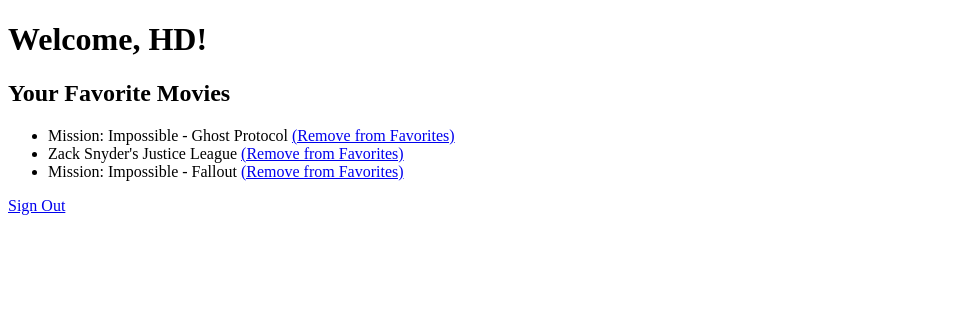
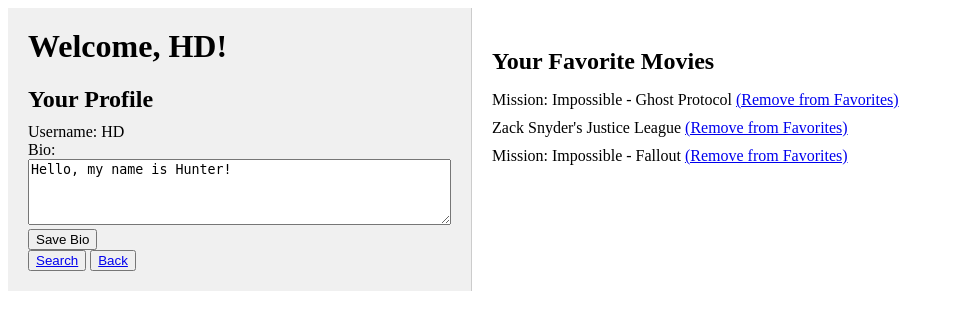
Before and after one commit to hduffek/CineMatch, a Django app: page /CineMatch/profile in a window 1280 px wide. Shown: the top 330 px of the page, without its empty margins (0-953 px from the left). Run offline with Django 4.2, Linux system fonts and the light colour scheme; a user stored in the database is signed in; data comes from the database, SQL or seed files in the repository; both versions use the stored data as it was after the commit.

Commit message:
Deleted .gitignore for now. Added user ability to add bio, displays username. General quality of life changes by adding navigation buttons to other screens.

```diff
--- a/CineMatch/forms.py
+++ b/CineMatch/forms.py
@@ -1,8 +1,17 @@
 from django import forms
-from .models import Questionnaire
+from .models import Questionnaire, UserProfile
 
 
 class QuestionnaireForm(forms.ModelForm):
     class Meta:
         model = Questionnaire
         fields = ['genre_select', 'actor_select', 'director_select', 'rating_select']
+
+
+class BioForm(forms.ModelForm):
+    class Meta:
+        model = UserProfile
+        fields = ['bio']
+        widgets = {
+            'bio': forms.Textarea(attrs={'rows': 4, 'cols': 40}),
+        }
--- a/CineMatch/models.py
+++ b/CineMatch/models.py
@@ -32,3 +32,11 @@
 
     def __str__(self):
         return f"{self.user.username} - {self.movie_title}"
+
+
+class UserProfile(models.Model):
+    user = models.OneToOneField(User, on_delete=models.CASCADE)
+    bio = models.CharField(max_length=200, blank=True)
+
+    def __str__(self):
+        return self.user.username
--- a/CineMatch/templates/CineMatch/index.html
+++ b/CineMatch/templates/CineMatch/index.html
@@ -27,6 +27,7 @@
     <h4>You've been successfully logged in.</h4>
     <button type="submit"> <a href="{% url 'signout' %}"> Sign Out</a></button>
     <button><a href="{% url 'search_results' %}">Continue</a></button>
+    <button><a href="{% url 'profile' %}">Profile</a></button>
 
     {% else %}
     <button type="submit"> <a href="{% url 'signup' %}"> Sign Up</a></button>
--- a/CineMatch/templates/CineMatch/profile.html
+++ b/CineMatch/templates/CineMatch/profile.html
@@ -3,9 +3,58 @@
 <head>
     <meta charset="utf-8">
     <title>User Profile</title>
+    <style>
+        body {
+            display: flex;
+            align-items: stretch;
+        }
+
+        #left {
+            flex: 1;
+            padding: 20px;
+            background-color: #f0f0f0;
+            border-right: 1px solid #ccc;
+        }
+
+        #right {
+            flex: 2;
+            padding: 20px;
+        }
+
+        h1 {
+            margin-top: 0;
+        }
+
+        h2 {
+            margin-bottom: 10px;
+        }
+
+        ul {
+            list-style-type: none;
+            padding-left: 0;
+        }
+
+        li {
+            margin-bottom: 10px;
+        }
+    </style>
 </head>
 <body>
+    <div id="left">
     <h1>Welcome, {{ user.username }}!</h1>
+    <h2>Your Profile</h2>
+    <form method="post" enctype="multipart/form-data">
+        {% csrf_token %}
+        <label for="username">Username: {{ user.username }}</label>
+        <br>
+        <label for="bio">Bio:</label>
+        <textarea name="bio" id="bio" rows="4" cols="50">{{ bio_form.instance.bio }}</textarea>
+        <button type="submit">Save Bio</button>
+    </form>
+    <button><a href="{% url 'search_results' %}">Search</a></button>
+    <button><a href="{% url 'home' %}">Back</a></button>
+    </div>
+    <div id="right">
         <h2>Your Favorite Movies</h2>
         <ul>
             {% for movie in favorite_movies %}
@@ -17,6 +66,25 @@
                 <li>No favorite movies yet.</li>
             {% endfor %}
         </ul>
-    <p><a href="{% url 'signout' %}">Sign Out</a></p>
+    </div>
+    <script>
+    document.addEventListener('DOMContentLoaded', function() {
+        const bioTextarea = document.getElementById('bio');
+        const saveBioButton = document.getElementById('save_bio');
+
+        // Load saved bio from session storage (if available)
+        const savedBio = sessionStorage.getItem('user_bio');
+        if (savedBio) {
+            bioTextarea.value = savedBio;
+        }
+
+        // Save bio to session storage when the "Save Bio" button is clicked
+        saveBioButton.addEventListener('click', function() {
+            const bioValue = bioTextarea.value;
+            sessionStorage.setItem('user_bio', bioValue);
+            alert('Bio saved successfully!');
+        });
+    });
+    </script>
 </body>
 </html>
--- a/CineMatch/templates/CineMatch/search.html
+++ b/CineMatch/templates/CineMatch/search.html
@@ -40,6 +40,7 @@
         <br><br>
 
         <input type="submit" value="Search">
+        <button><a href="{% url 'home' %}">Home</a></button>
     </form>
 </body>
 </html>
--- a/CineMatch/views.py
+++ b/CineMatch/views.py
@@ -1,4 +1,6 @@
 import requests as req
+from django.core.files.storage import FileSystemStorage
+
 from .config import config
 from django.contrib import messages
 from django.contrib.auth import authenticate, login, logout
@@ -13,9 +15,9 @@
 from django.utils.http import urlsafe_base64_encode, urlsafe_base64_decode
 
 from mysite import settings
-from .forms import QuestionnaireForm
+from .forms import QuestionnaireForm, BioForm
 from .tokens import generate_token
-from .models import FavoriteMovie
+from .models import FavoriteMovie, UserProfile
 
 
 def home(request):
@@ -133,15 +135,25 @@
         return render(request, "activation_failed.html")
 
 
-TMDB_API_KEY = '898686cb40052c4a3aeb81c6101d95ea'
 TMDB_BASE_URL = 'https://api.themoviedb.org/3/'
 
 
 @login_required
 def profile(request):
     user = request.user
+    user_profile, created = UserProfile.objects.get_or_create(user=user)
     favorite_movies = FavoriteMovie.objects.filter(user=user)
-    return render(request, "CineMatch/profile.html", {"user": user, "favorite_movies": favorite_movies})
+
+    if request.method == 'POST':
+        bio_form = BioForm(request.POST, instance=user_profile)
+        if bio_form.is_valid():
+            bio_form.save()
+            messages.success(request, "Bio saved successfully.")
+    else:
+        bio_form = BioForm(instance=user_profile)
+
+    return render(request, "CineMatch/profile.html",
+                  {"user": user, "favorite_movies": favorite_movies, "bio_form": bio_form})
 
 
 def search(request):
@@ -235,13 +247,23 @@
 def add_to_favorite(request, movie_id, movie_title):
     # Check if the movie is already in the favorite list for the current user
     user = request.user
-    if not FavoriteMovie.objects.filter(user=user, movie_id=movie_id).exists():
-        # Add the movie to the user's favorite list
-        favorite_movie = FavoriteMovie(user=user, movie_id=movie_id, movie_title=movie_title)
-        favorite_movie.save()
-        messages.success(request, f"{movie_title} added to your favorite list.")
+
+    # Check the number of movies in the user's favorites list
+    num_favorite_movies = FavoriteMovie.objects.filter(user=user).count()
+
+    # Limit the number of favorite movies to 15
+    if num_favorite_movies >= 15:
+        messages.warning(request, "You can only have up to 15 favorite movies.")
     else:
-        messages.info(request, f"{movie_title} is already in your favorite list.")
+        # Check if the movie is already in the favorite list for the current user
+        if not FavoriteMovie.objects.filter(user=user, movie_id=movie_id).exists():
+            # Add the movie to the user's favorite list
+            favorite_movie = FavoriteMovie(user=user, movie_id=movie_id, movie_title=movie_title)
+            favorite_movie.save()
+        else:
+            # Remove the movie from the user's favorite list
+            FavoriteMovie.objects.filter(user=user, movie_id=movie_id).delete()
+
     return redirect('profile')
 
 
--- a/mysite/settings.py
+++ b/mysite/settings.py
@@ -10,6 +10,7 @@
 https://docs.djangoproject.com/en/4.2/ref/settings/
 """
 
+import os
 from pathlib import Path
 from . info import *
 
```
Also changed, not shown: db.sqlite3, 1 other file. Lines whose indentation alone changed are shown as unchanged.
